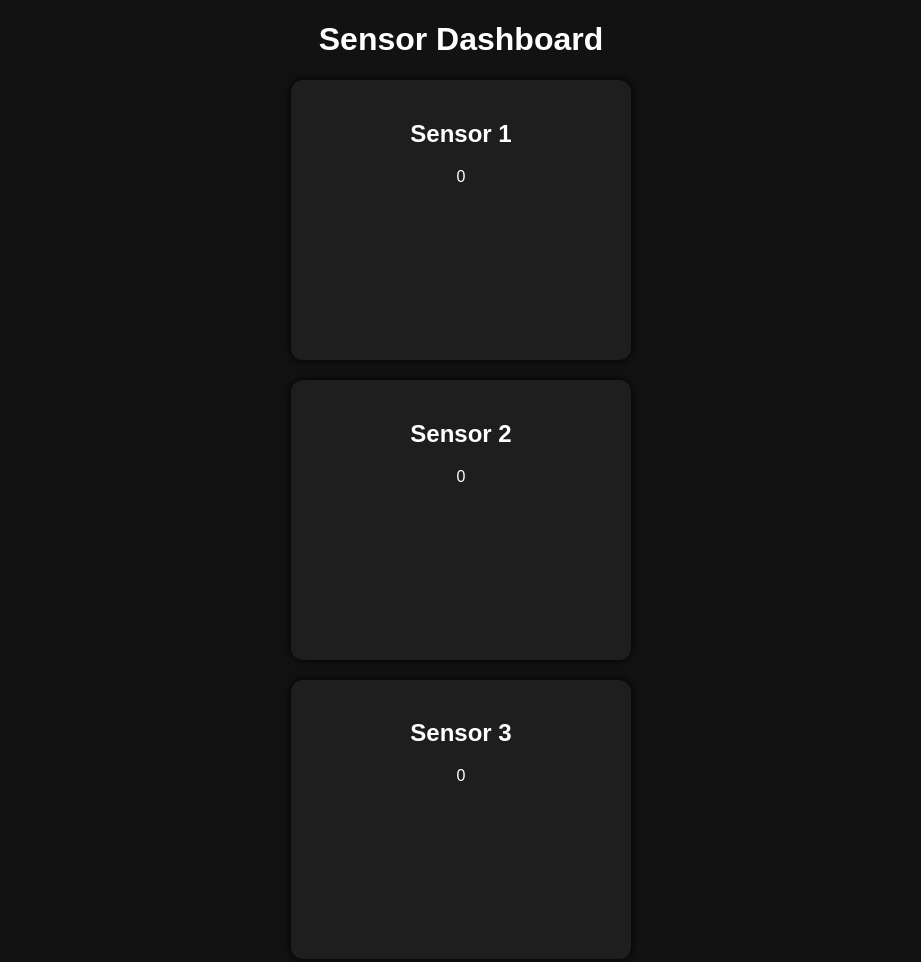
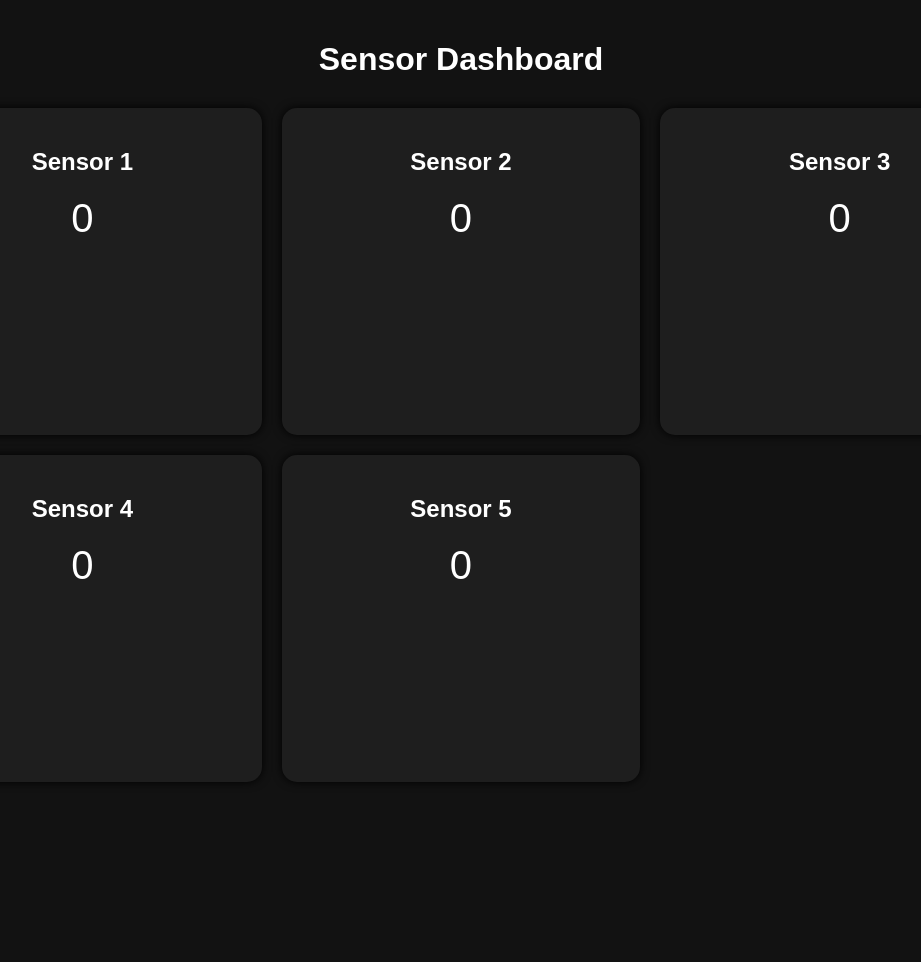
Before and after one commit to Mathpac260303/projeto_micro, a website: page public/index.html in a window 1280 px wide. Shown: the top 962 px of the page, without its empty margins (179-1100 px from the left). After the commit the page ends 802 px from the top, so only its background shows below. Drawn offline with nearby package versions, Linux system fonts and the light colour scheme; no server answers.

Commit message:
Update styles.css

```diff
--- a/public/styles.css
+++ b/public/styles.css
@@ -3,13 +3,30 @@ body {
     color: white;
     font-family: Arial, sans-serif;
     text-align: center;
+    margin: 0;
+    padding: 20px;
+}
+
+h1 {
+    margin-bottom: 30px;
+}
+
+.grid {
+    display: grid;
+    grid-template-columns: repeat(auto-fit, minmax(280px, 1fr));
+    gap: 20px;
+    width: 90%;
+    margin: 0 auto;
 }
 
 .card {
-    margin: 20px auto;
+    background: #1e1e1e;
     padding: 20px;
-    width: 300px;
-    background: #1e1e1e;
-    border-radius: 12px;
-    box-shadow: 0 0 10px black;
+    border-radius: 15px;
+    box-shadow: 0 0 10px #000;
 }
+
+.value {
+    font-size: 2.5em;
+    margin: 10px 0 20px 0;
+}
```
